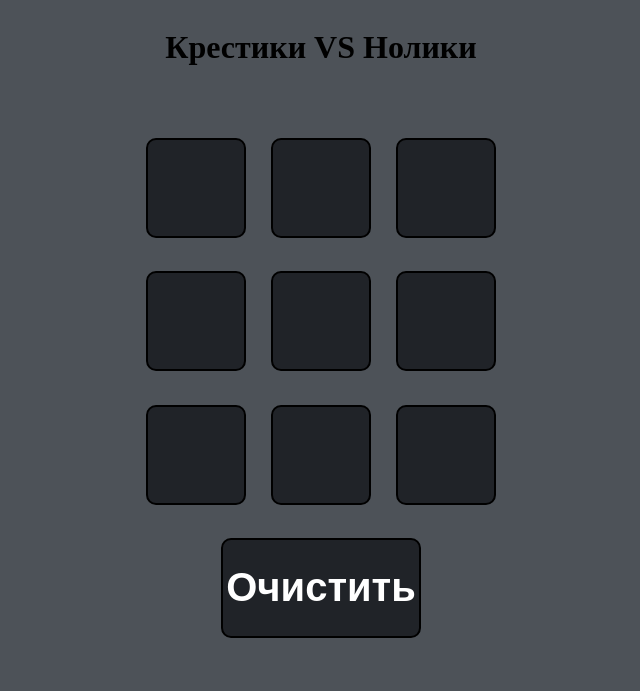
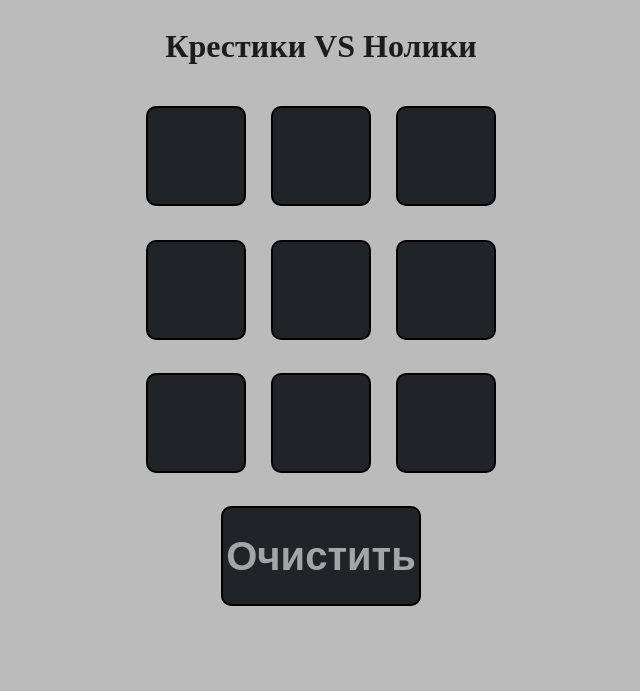
Before and after one commit to PopovYehor/Hillel-Homework, a plain HTML site: page Homework-13.html in a window 1280 px wide. Shown: the whole page, without its empty margins (319-959 px from the left). Drawn offline with Linux system fonts and the light colour scheme.

Commit message:
Update style.css

```diff
--- a/style.css
+++ b/style.css
@@ -3,7 +3,7 @@
 }
 html, body {
 	height: 100%;
-	background-color: #4d5258;
+	background-color: #bbbbbb;
 }
 
 .container{
@@ -12,6 +12,10 @@ html, body {
 	align-items: center;
     flex-direction: column;
 }
+.title{
+    color: rgb(28, 28, 28);
+    margin-top: 20px;
+}
 .field-zone {
 	width: 350px;
 	height: 400px;
@@ -19,7 +23,7 @@ html, body {
 	display: flex;
 	justify-content: space-between;
 	flex-wrap: wrap;
-    margin-top: 50px;
+    margin-top: 20px;
 }
 .field{
 	border: 2px solid #000;
@@ -27,10 +31,10 @@ html, body {
 	height: 100px;
 	cursor: pointer;
 
-	font-size: 50px;
+	font-size: 80px;
 	font-family: sans-serif;
 	font-weight: bold;
-
+    text-align: center;
 	display: flex;
 	justify-content: center;
 	align-items: center;
@@ -53,7 +57,7 @@ html, body {
 	font-size: 40px;
 	font-family: sans-serif;
 	font-weight: bold;
-    color: white;
+    color: rgba(255, 255, 255, 0.593);
 
 	display: flex;
 	justify-content: center;
```
